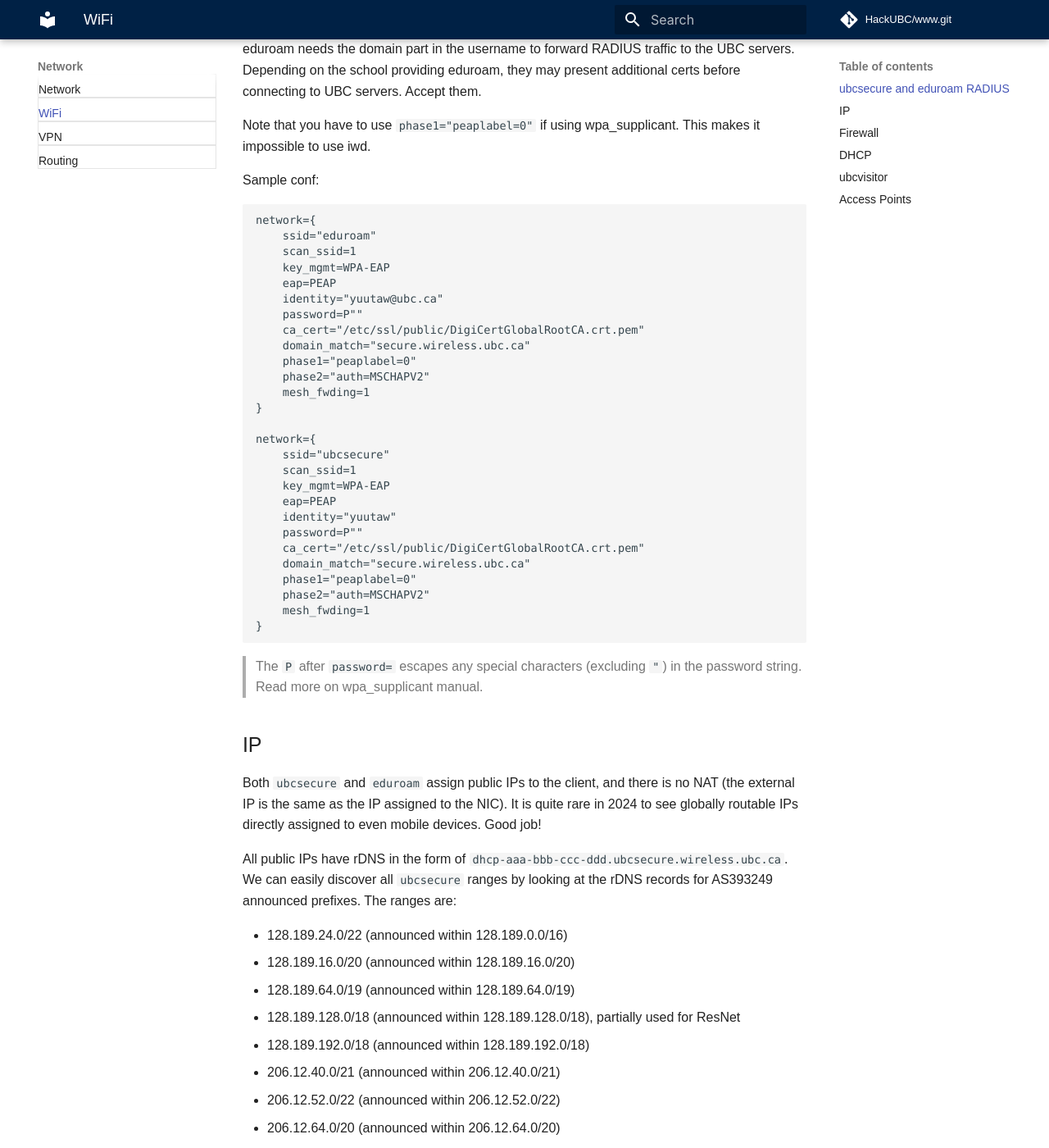
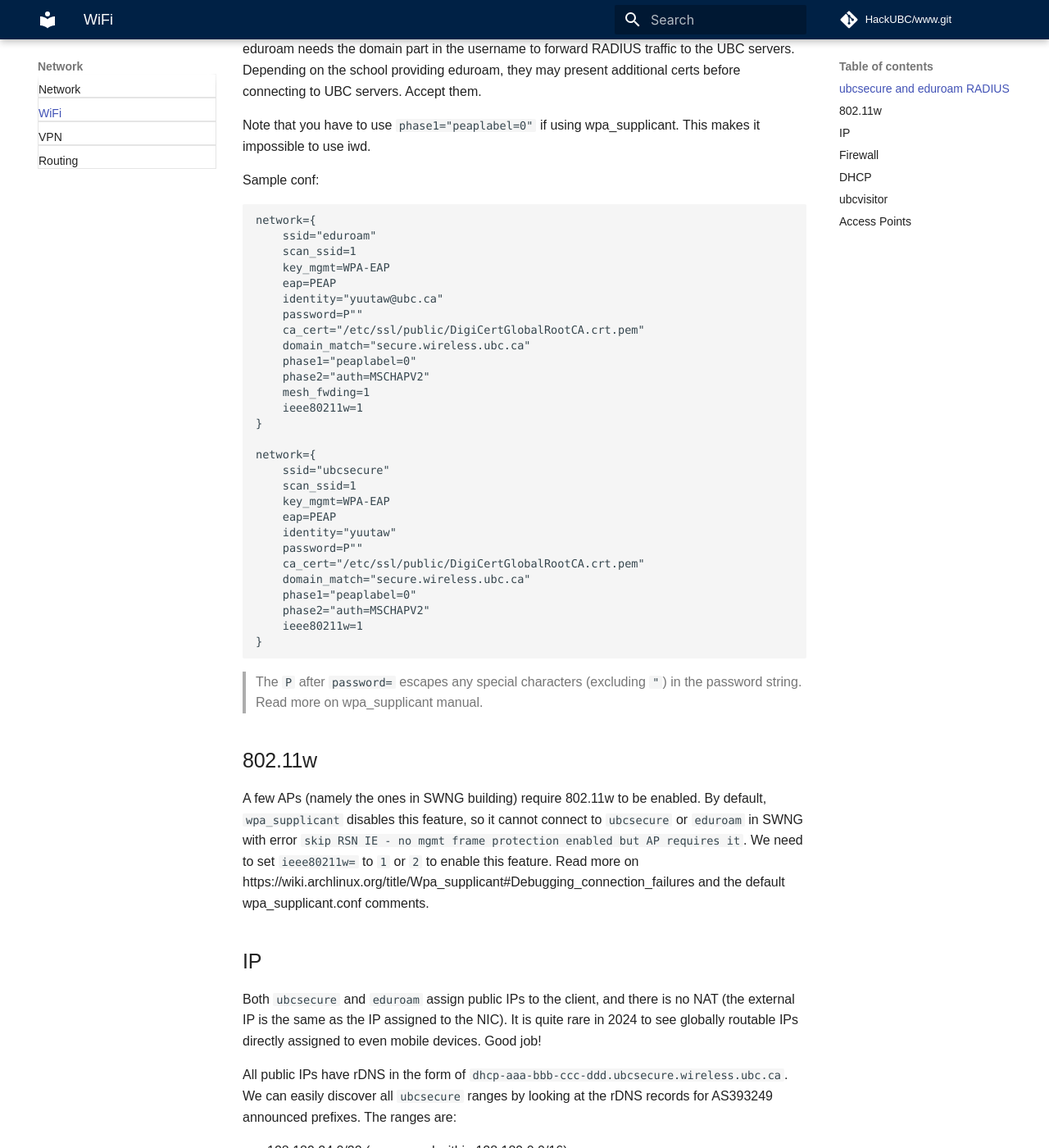
Before and after one commit to HackUBC/www, an MkDocs documentation site: the page built from docs/network/wifi.md, in a window 1280 px wide and 1400 px high, scrolled down 580 px. Shown: the whole window at 82% size. Built offline with MkDocs 1.6.1 and Material for MkDocs 9.7.7, drawn with Linux system fonts in a browser that asks for light colours; comment, search, counter and statistics services are not loaded.

Commit message:
WiFi: notes on ieee80211w

````diff
--- a/docs/network/wifi.md
+++ b/docs/network/wifi.md
@@ -37,6 +37,7 @@ network={
 	phase1="peaplabel=0"
 	phase2="auth=MSCHAPV2"
 	mesh_fwding=1
+	ieee80211w=1
 }
 
 network={
@@ -50,11 +51,15 @@ network={
 	domain_match="secure.wireless.ubc.ca"
 	phase1="peaplabel=0"
 	phase2="auth=MSCHAPV2"
-	mesh_fwding=1
+	ieee80211w=1
 }
 ```
 
 > The `P` after `password=` escapes any special characters (excluding `"`) in the password string. Read more on wpa_supplicant manual.
+
+## 802.11w
+
+A few APs (namely the ones in SWNG building) require 802.11w to be enabled. By default, `wpa_supplicant` disables this feature, so it cannot connect to `ubcsecure` or `eduroam` in SWNG with error `skip RSN IE - no mgmt frame protection enabled but AP requires it`. We need to set `ieee80211w=` to `1` or `2` to enable this feature. Read more on https://wiki.archlinux.org/title/Wpa_supplicant#Debugging_connection_failures and the default wpa_supplicant.conf comments.
 
 ## IP
 
````
